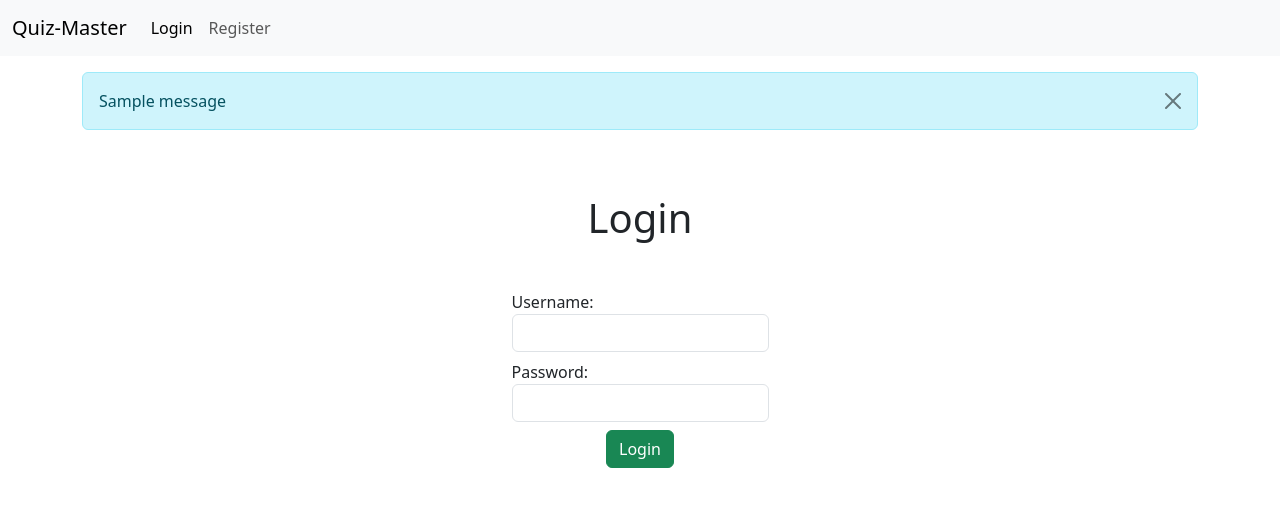
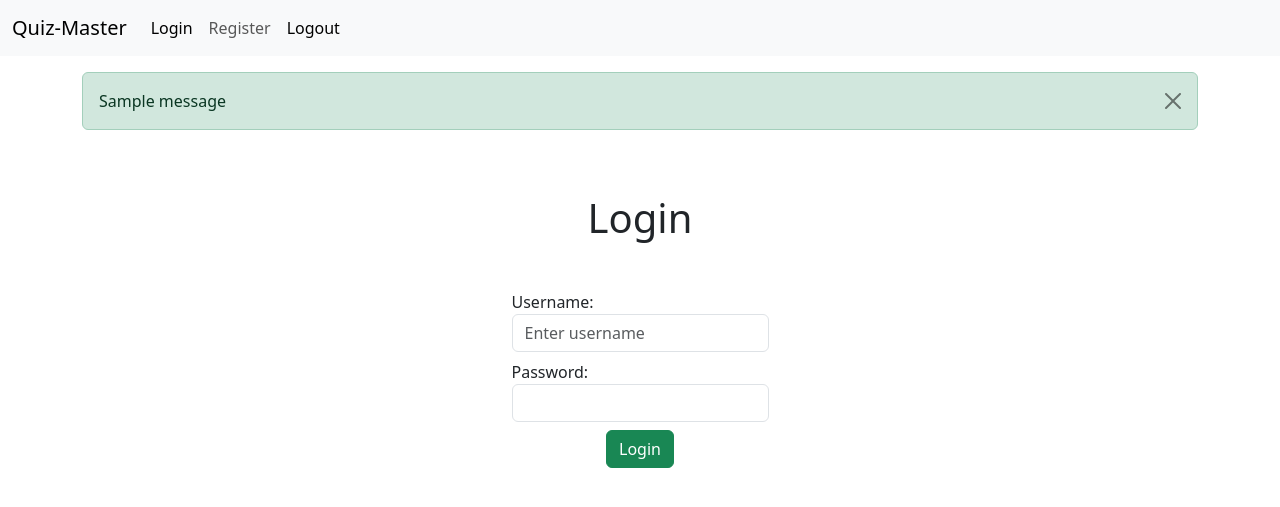
Before and after one commit to 24f100556/Quiz-Master-V1-Mad-1, a Flask app: page /login in a window 1280 px wide. Shown: the top 507 px of the page. Run offline with Flask 3, Linux system fonts and the light colour scheme; tables that the repository leaves empty hold one stand-in row (values such as "Sample post"); one stand-in notice (Sample message) is shown.

Commit message:
login and acessing made better using flask-login

```diff
--- a/requirements.txt
+++ b/requirements.txt
@@ -2,10 +2,11 @@ aniso8601==10.0.0
 blinker==1.9.0
 click==8.1.8
 Flask==3.1.0
+Flask-Login==0.6.3
 Flask-RESTful==0.3.10
 Flask-SQLAlchemy==3.1.1
 itsdangerous==2.2.0
-Jinja2==3.1.5^X
+Jinja2==3.1.5
 MarkupSafe==3.0.2
 python-dotenv==1.0.1
 pytz==2025.1
--- a/routes.py
+++ b/routes.py
@@ -1,16 +1,17 @@
 from flask import render_template, request, redirect, url_for, flash, session
 from app import app
 from models import db, User, Course, Chapter, Quiz, Question, Option, Score
-# from datetime import datetime
-
+from datetime import datetime
+from flask_login import login_user , login_required , logout_user, current_user
 
 
 
 
 
 @app.route('/')
+@login_required
 def index():
-    return render_template('index.html')
+    return render_template('index.html',user = current_user)
 
 
 
@@ -24,15 +25,18 @@ def login_post():
     username = request.form.get('username')
     password = request.form.get('password')
     if username == '' or password == '':
-        flash('User name or password cannot be empty.')
+        flash('Username or password cannot be empty.', category= 'error')
         return redirect(url_for('login'))
     user = User.query.filter_by(username=username).first()
+
     if not user :
-        flash('User does not exist')
+        flash('User does not exist',category='error')
         return redirect(url_for('login'))
     if not user.check_password(password):
-        flash('Incorrect password')
+        flash('Incorrect password',category='error')
         return redirect(url_for('login'))
+    flash('Logged in successfully!', category='success')
+    login_user(user, remember= True)
     return redirect(url_for('index'))
 
 
@@ -47,21 +51,27 @@ def register_post():
     username = request.form.get('username')
     password = request.form.get('password')
     name = request.form.get('name')
-    # dob = request.form.get('dob')
-
-
-
-
-
+    dob_str = request.form.get('dob')
+    dob = datetime.strptime(dob_str, "%Y-%m-%d").date() if dob_str else None
     level = request.form.get('level')
     if username == '' or password == '':
-        flash('User name or password cannot be empty.')
+        flash('User name or password cannot be empty.',category='error')
         return redirect(url_for('register'))
     if User.query.filter_by(username=username).first():
-        flash('Oops! That username is taken. You can try adding numbers or a unique word')
+        flash('Oops! That username is taken. You can try adding numbers or a unique word',category='error')
         return redirect(url_for('register'))
-    user = User( email = email, username = username, password = password, name = name,  level = level) #dob = dob, add after
+    if User.query.filter_by(email=email).first():
+        flash('Oops! An account with this email already exists. Please use a different email.',category='error')
+        return redirect(url_for('register'))
+    user = User( email = email, username = username, password = password, name = name,  level = level,dob = dob)
     db.session.add(user)
     db.session.commit()
-    flash('User successfully registered.')
+    flash('User successfully registered.',category='success')
+    login_user(user, remember= True)
+    return redirect(url_for('index'))
+
+@app.route('/logout')
+@login_required
+def logout():
+    logout_user()
     return redirect(url_for('login'))
--- a/templates/index.html
+++ b/templates/index.html
@@ -5,5 +5,5 @@
 {%endblock%}
 
 {%block content%}
-<h1>home</h1>
+<h1>Hello {{user.name}} </h1>
 {%endblock%}
--- a/templates/layout.html
+++ b/templates/layout.html
@@ -17,14 +17,19 @@
 <body>
 {%include 'nav-auth.html'%}
 
-{% with messages = get_flashed_messages() %}
+{% with messages = get_flashed_messages(with_categories=True) %}
     {% if messages %}
         <div class="container mt-3">
-            {% for message in messages %}
-            <div class="alert alert-info alert-dismissible fade show" role="alert">
-                {{ message }}
-                <button type="button" class="btn-close" data-bs-dismiss="alert" aria-label="Close"></button>
-            </div>
+            {% for category, message in messages %}
+                {% set alert_class = 'alert-info' if category == 'info' else
+                                    'alert-success' if category == 'success' else
+                                    'alert-danger' if category == 'error' else
+                                    'alert-warning' %}
+
+                <div class="alert {{ alert_class }} alert-dismissible fade show" role="alert">
+                    {{ message }}
+                    <button type="button" class="btn-close" data-bs-dismiss="alert" aria-label="Close"></button>
+                </div>
             {% endfor %}
         </div>
     {% endif %}
--- a/templates/login.html
+++ b/templates/login.html
@@ -8,7 +8,7 @@ Login - Quiz-Master
 <h1>Login</h1>
 <form method = 'post' class = 'mt-5'>
     <label for="username" class='form-label'> Username:
-        <input type="text" id="username" name="username" class='form-control' required>
+        <input type="text" id="username" name="username" class='form-control' placeholder="Enter username" required>
     </label>
 
     <label for="password" class='form-label' > Password:
--- a/templates/nav-auth.html
+++ b/templates/nav-auth.html
@@ -13,6 +13,9 @@
               <li class="nav-item">
                 <a class="nav-link" href="{{url_for('register')}}">Register</a>
               </li>
+              <li class="nav-item">
+                <a class="nav-link active" aria-current="page" href="{{url_for('logout')}}">Logout</a>
+              </li>
             </ul>
           </div>
         </div>
--- a/templates/register.html
+++ b/templates/register.html
@@ -27,9 +27,9 @@ Register - Quiz-Master
 
 
 
-    <!-- <label for="dob" class="form-label">Date of Birth:
-        <input type="date" id="dob" name="dob" class="form-control" required>
-    </label> -->
+    <label for="dob" class="form-label">Date of Birth:
+        <input type="date" id="dob" name="dob" class="form-control" >
+    </label>
 
 
     <div class="mb-3">
```
Also changed, not shown: config.py (+12 -0 lines), models.py (+14 -6 lines), app.py (line endings or trailing spaces).
